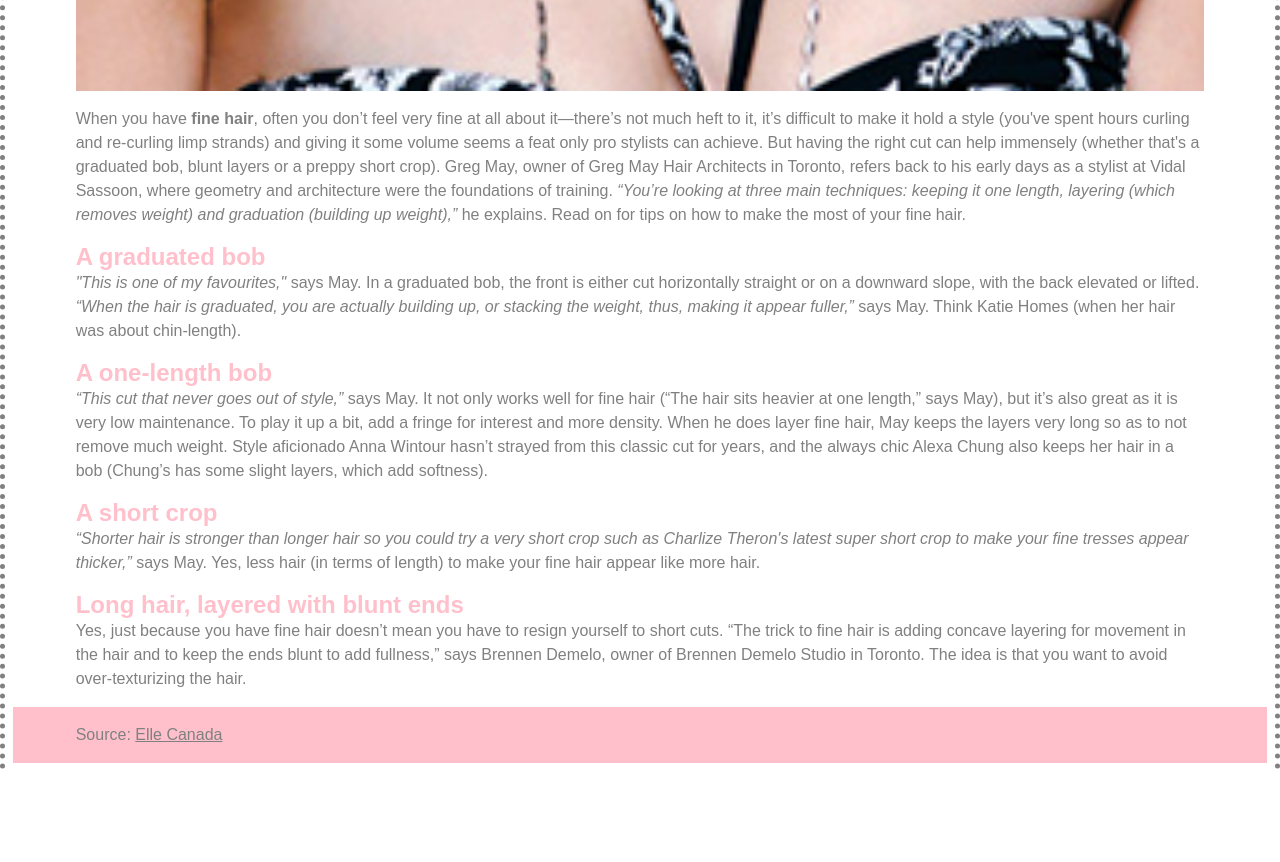
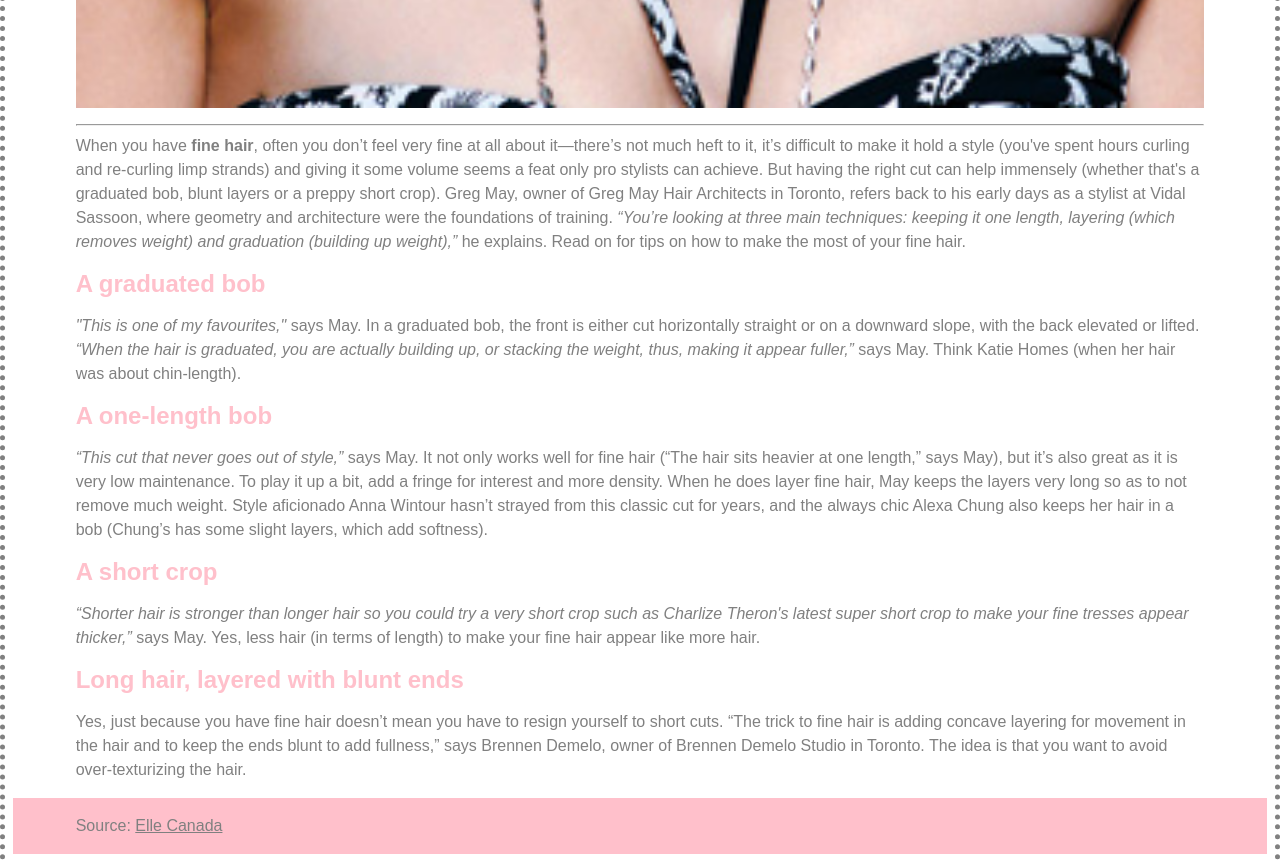
Before and after one commit to eringraham/activity-boxmodel, a plain HTML site: page index.html in a window 1280 px wide. Shown: the part 1840-2702 px from the top of the page. Before the commit the page ends 2611 px from the top, so only its background shows below. Drawn offline with Linux system fonts and the light colour scheme.

Commit message:
photo&hr

```diff
--- a/css/general.css
+++ b/css/general.css
@@ -64,7 +64,7 @@ figure {
 }
 
 h2 {
-    margin: 0rem;
+    margin: 0 0 1rem;
     color: pink;
     font-family:sans-serif;
     font-size: 1.5rem;
--- a/index.html
+++ b/index.html
@@ -19,8 +19,10 @@
     <h2>The secrets to giving your fine hair the extra oomph, lift and style you're craving (hint you may want to consider a short crop!)</h2>
 
     <figure>
-    <img src="images/finehair.jpg" alt="model with fine hair">
+    <img src="images/Hairphoto.jpg" alt="model with fine hair">
     </figure>
+
+    <hr>
 
     <p>When you have <strong>fine hair</strong>, often you don’t feel very fine at all about it—there’s not much heft to it, it’s difficult to make it hold a style (you've spent hours curling and re-curling limp strands) and giving it some volume seems a feat only pro stylists can achieve. But having the right cut can help immensely (whether that's a graduated bob, blunt layers or a preppy short crop). Greg May, owner of Greg May Hair Architects in Toronto, refers back to his early days as a stylist at Vidal Sassoon, where geometry and architecture were the foundations of training. <em>“You’re looking at three main techniques: keeping it one length, layering (which removes weight) and graduation (building up weight),”</em> he explains. Read on for tips on how to make the most of your fine hair.</p>
 
```
Also changed, not shown: images/Hairphoto.jpg (added), images/beauty-school-fine-hair.jpg (added).
